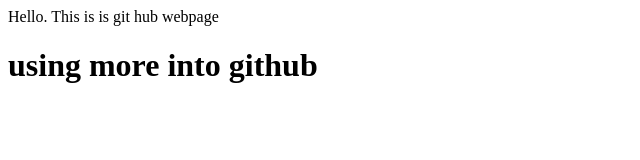
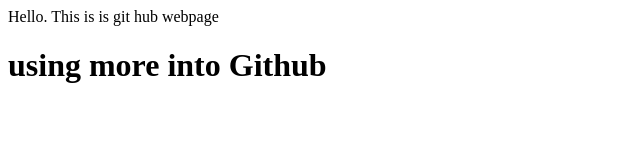
Before and after one commit to MR-2022/practise, a plain HTML site: page practise.html in a window 1280 px wide. Shown: the full height of the page, 0-640 px from the left. Drawn offline with Linux system fonts and the light colour scheme.

Commit message:
a little change

```diff
--- a/practise.html
+++ b/practise.html
@@ -5,6 +5,6 @@
   </head>
   <body>
     Hello. This is is git hub webpage
-    <h1>using more into github</h1>
+    <h1>using more into Github</h1>
   </body>
 </html>
```
